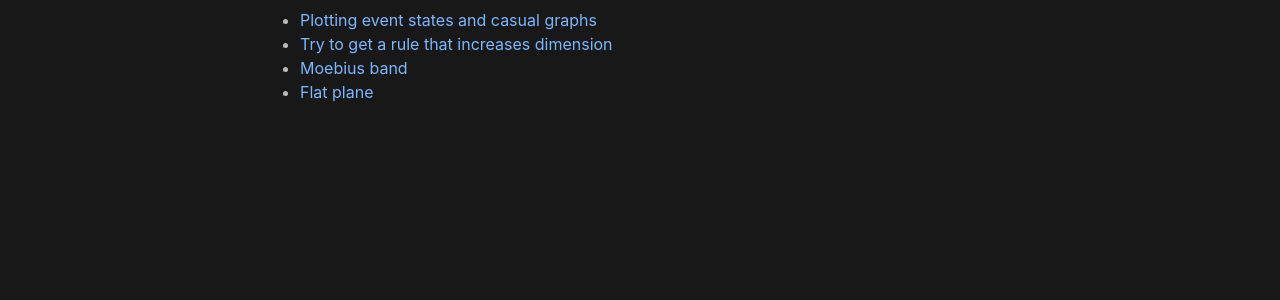
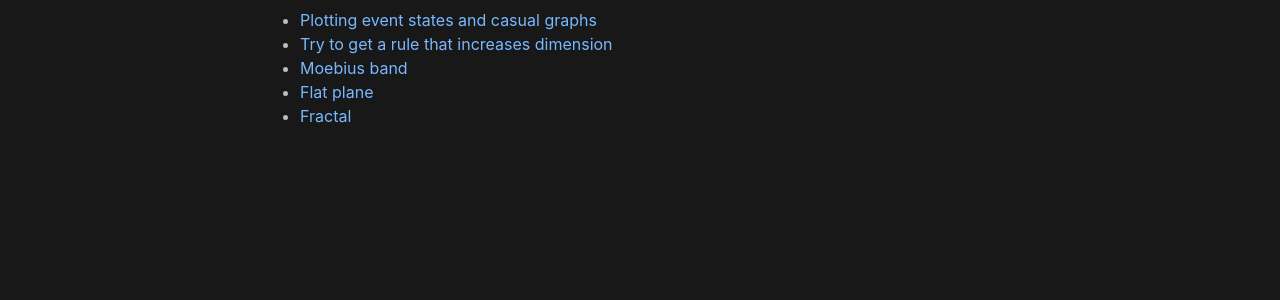
Before and after one commit to analytiq-hub/sigagent.github.io, a Jekyll site: the page built from computation_theory/_posts/2021-01-17-wolfram_model_experiments.md, in a window 1280 px wide. Shown: the part 237-537 px from the top of the page. Built offline with Jekyll 4.4.1, drawn with Linux system fonts in a browser that asks for light colours.

Commit message:
*** empty log message ***

```diff
--- a/computation_theory/_posts/2021-01-17-wolfram_model_experiments.md
+++ b/computation_theory/_posts/2021-01-17-wolfram_model_experiments.md
@@ -9,3 +9,4 @@ Notebooks from Mathematica cloud experimenting with WolframModel:
 * [Try to get a rule that increases dimension](https://www.wolframcloud.com/obj/iubica2/Published/experiments3.nb)
 * [Moebius band](https://www.wolframcloud.com/obj/iubica2/Published/experiments4.nb)
 * [Flat plane](https://www.wolframcloud.com/obj/iubica2/Published/experiments5.nb)
+* [Fractal](https://www.wolframcloud.com/obj/iubica2/Published/experiments6.nb)
```
